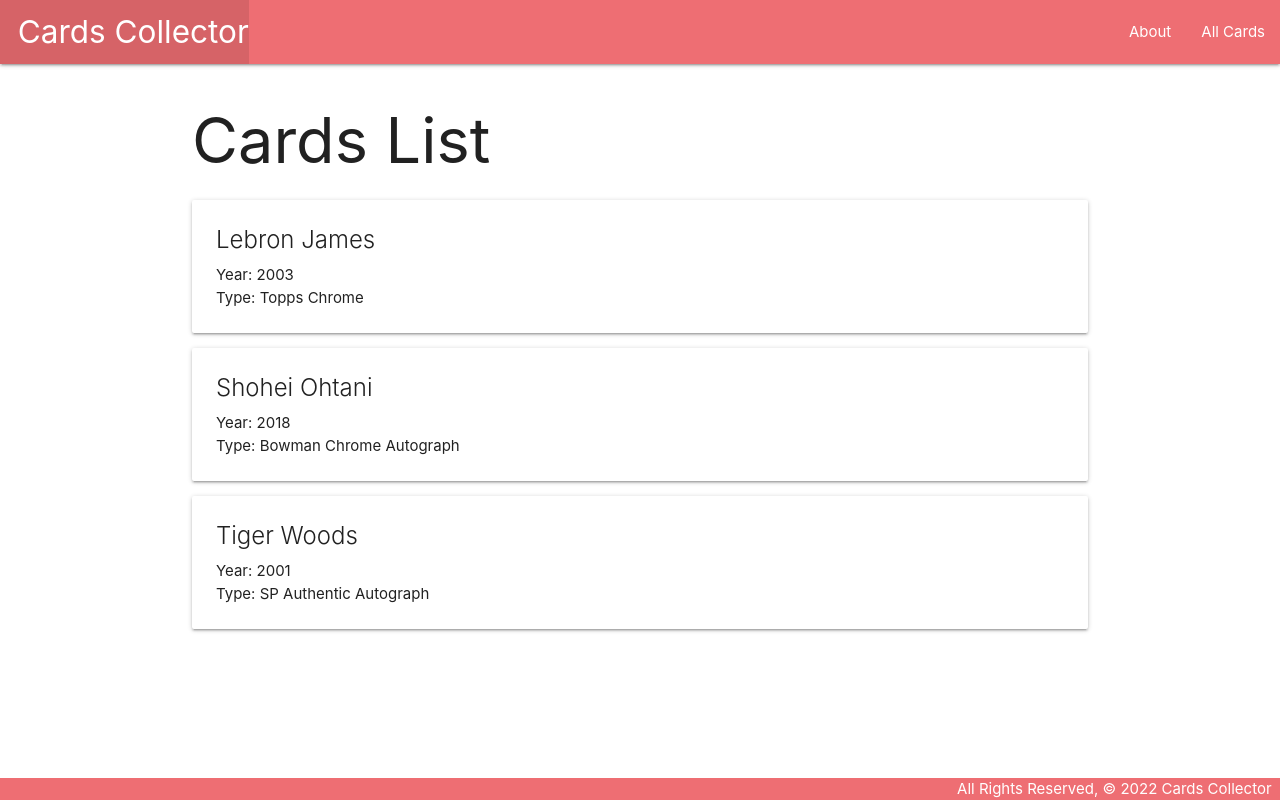
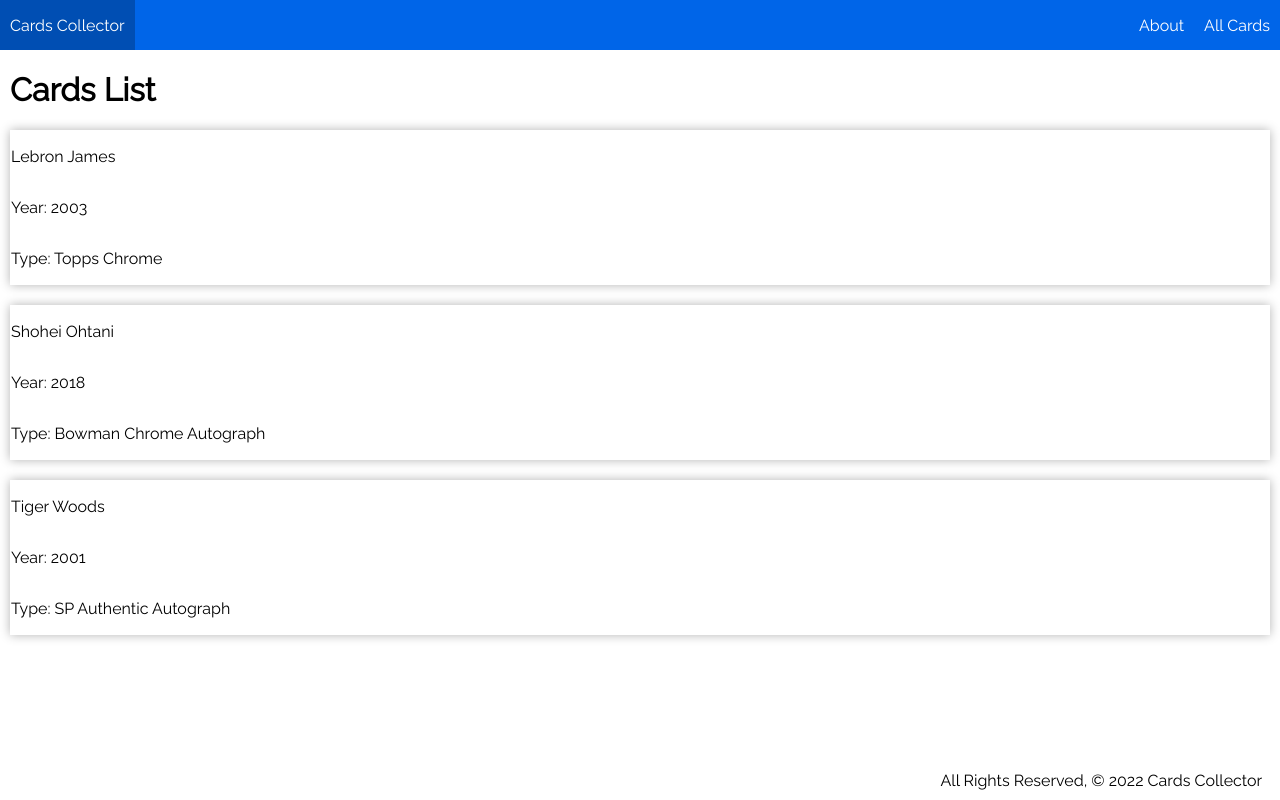
Before and after one commit to jkawashiri/cardscollector, a Django app: page /cards/ in a window 1280 px wide. Run offline with Django 4.2, Linux system fonts and the light colour scheme.

Commit message:
adds styling

```diff
--- a/main_app/static/css/style.css
+++ b/main_app/static/css/style.css
@@ -2,13 +2,83 @@ body {
     display: flex;
     min-height: 100vh;
     flex-direction: column;
-  }
+    font-family: 'Raleway', sans-serif;
+    margin: 0;
+}
 
-  main {
-    flex: 1 0 auto;
-  }
+footer.page-footer {
+    text-align: right;
+    margin-top: auto;
+    margin-bottom: 10px;
+    margin-right: 10px;
+}
 
-  footer.page-footer {
-    padding-top: 0;
-    text-align: right;
-  }
+.nav-wrapper {
+    display: flex;
+    justify-content: space-between;
+    align-items: center;
+    padding: 0;
+    height: 50px;
+}
+
+.nav-wrapper > a {
+    display: flex;
+    align-items: center;
+}
+
+.right-nav-wrapper {
+    display: flex;
+    height: 100%;
+    align-items: center;
+}
+
+.right-nav-wrapper > a {
+    display: flex;
+    align-items: center;
+}
+
+.navbar-item {
+    padding-left: 10px;
+    padding-right: 10px;
+}
+
+a {
+    text-decoration: none;
+    text-align: center;
+    color: white;
+    height: 100%;
+}
+
+a:hover {
+    background-color: rgb(0, 78, 179);
+    transition: 0.3s;
+}
+
+nav > div {
+    padding-top: 20px;
+    padding-bottom: 20px;
+    background-color: rgb(0, 101, 232);
+}
+
+.card {
+    border: 1px solid white;
+    box-shadow: 0 0 10px rgba(0, 0, 0, 0.3);
+    margin-bottom: 20px;
+    margin-right: 10px;
+    margin-left: 10px;
+}
+
+.card-content {
+    display: flex;
+    flex-direction: column;
+    justify-content: center;
+}
+
+h1 {
+    margin-left: 10px;
+}
+
+#about {
+    margin-left: 10px;
+    margin-right: 10px;
+}
--- a/main_app/templates/about.html
+++ b/main_app/templates/about.html
@@ -3,6 +3,6 @@
 
 <h1>About the Cards Collector</h1>
 <hr>
-<p>Hire the Cards Collector!</p>
+<p id="about">Welcome to the ultimate destination for sports trading card enthusiasts! Dive into the exhilarating world of collectible sports cards, where history, athleticism, and artistry collide. Whether you're a seasoned collector or just beginning your journey, our page is your gateway to exploring the most coveted cards, learning about their rich history, and staying updated on the latest releases. Join us as we celebrate the heroes, legends, and iconic moments that make sports trading cards a cherished hobby for fans of all ages.</p>
 
 {% endblock %}
--- a/main_app/templates/base.html
+++ b/main_app/templates/base.html
@@ -7,20 +7,20 @@
   <meta name="viewport" content="width=device-width, initial-scale=1.0">
   <meta http-equiv="X-UA-Compatible" content="ie=edge">
   <title>Cards Collector</title>
-  <link rel="stylesheet" href="https://cdnjs.cloudflare.com/ajax/libs/materialize/1.0.0/css/materialize.min.css">
+  <link rel="preconnect" href="https://fonts.googleapis.com">
+  <link rel="preconnect" href="https://fonts.gstatic.com" crossorigin>
+  <link href="https://fonts.googleapis.com/css2?family=Raleway&display=swap" rel="stylesheet">
   <link rel="stylesheet" type="text/css" href="{% static 'css/style.css' %}">
 </head>
 <body>
-  <header class="navbar-fixed">
+  <header>
     <nav>
       <div class="nav-wrapper">
-        <ul>
-          <li><a href="/" class="left brand-logo">&nbsp;&nbsp;Cards Collector</a></li>
-        </ul>
-        <ul class="right">
-          <li><a href="/about">About</a></li>
-          <li><a href="/cards">All Cards</a></li>
-        </ul>
+        <a href="/" class="navbar-item">Cards Collector</a>
+        <div class="right-nav-wrapper">
+            <a href="/about" class="navbar-item">About</a>
+            <a href="/cards" class="navbar-item">All Cards</a>
+        </div>
       </div>
     </nav>
   </header>
--- a/main_app/templates/cards/index.html
+++ b/main_app/templates/cards/index.html
@@ -6,7 +6,7 @@
 {% for card in cards %}
   <div class="card">
     <div class="card-content">
-      <span class="card-title">{{ card.name }}</span>
+      <p>{{ card.name }}</p>
       <p>Year: {{ card.year }}</p>
       <p>Type: {{ card.type }}</p>
     </div>
```
